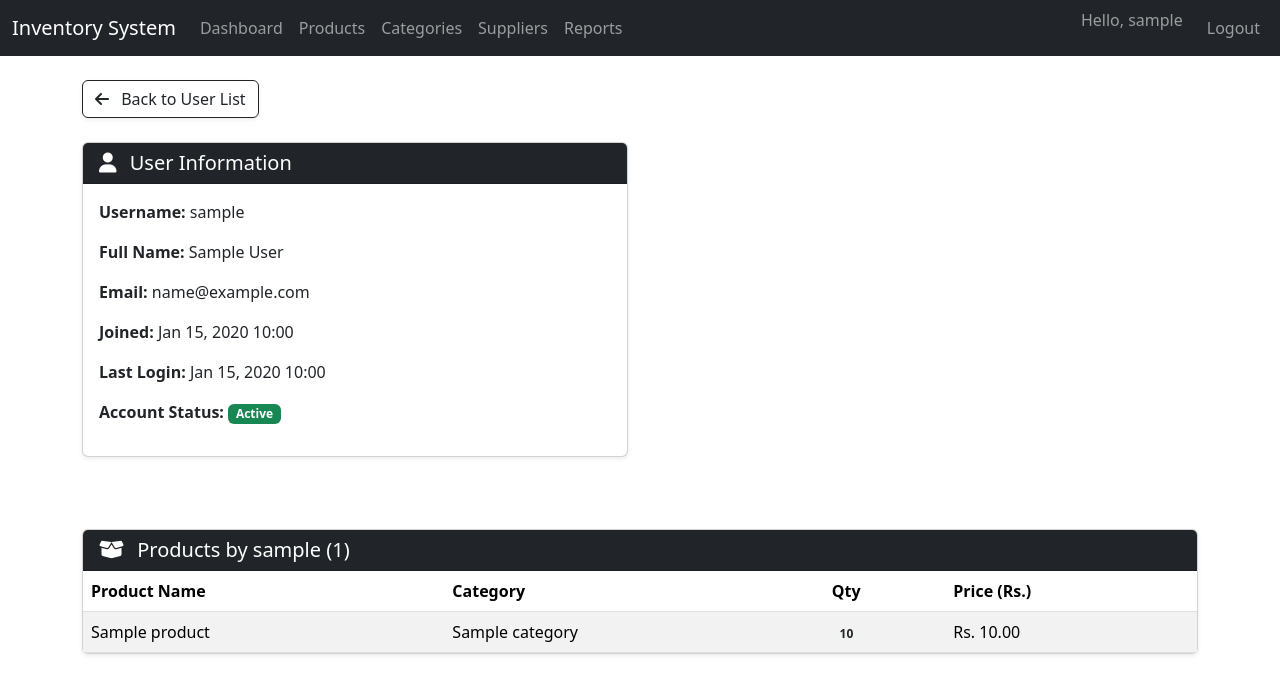
After one commit to tshering10/Inventory-Management-System, a Django app: page /admin-dashboard/1/details in a window 1280 px wide. The commit adds this page. Shown: the top 694 px of the page. Run offline with Django 5.2, Linux system fonts and the light colour scheme; a user stored in the database is signed in; tables that the repository leaves empty hold one stand-in row (values such as "Sample post").

Commit message:
modify admin dashboard

```diff
--- a/inventory_system/inventory/urls.py
+++ b/inventory_system/inventory/urls.py
@@ -1,6 +1,6 @@
 from django import urls
 from django.urls import path
-from inventory.views import HomeView, ProductListView, AdminDashboard, ProductCreateView, EditProductView, ProductDeleteView
+from inventory.views import HomeView, ProductListView, AdminDashboard, ProductCreateView, EditProductView, ProductDeleteView, UserDetails
 
 urlpatterns = [
     path('', HomeView.as_view(), name='home'),
@@ -9,4 +9,5 @@ urlpatterns = [
     path('add-product', ProductCreateView.as_view(), name="add-product"),
     path('product/<int:pk>/edit/', EditProductView.as_view(), name="edit-product"),
     path('product/<int:pk>/delete/', ProductDeleteView.as_view(), name="delete-product"),
+    path('admin-dashboard/<int:pk>/details', UserDetails.as_view(), name="user_details"),
 ]
--- a/inventory_system/inventory/views.py
+++ b/inventory_system/inventory/views.py
@@ -22,19 +22,19 @@ class AdminDashboard(LoginRequiredMixin,UserPassesTestMixin,ListView):
     def get_queryset(self):
         return User.objects.exclude(is_staff=True) # excluding the admin itself the users' list
 
-# class UserDetails(LoginRequiredMixin, UserPassesTestMixin, DeleteView):
-#     model = User
-#     template_name = "inventory/user_details.html"
-#     context_object_name = "user_profile"
+class UserDetails(LoginRequiredMixin, UserPassesTestMixin, DeleteView):
+    model = User
+    template_name = "inventory/user_details.html"
+    context_object_name = "user_profile"
 
-#     def test_func(self):
-#         return self.request.user.is_superuser or self.request.user.is_staff
+    def test_func(self):
+        return self.request.user.is_superuser or self.request.user.is_staff
 
-#     def get_context_data(self, **kwargs):
-#         context = super().get_context_data(**kwargs)
+    def get_context_data(self, **kwargs):
+        context = super().get_context_data(**kwargs)
 
-#         context['view_products'] = Product.objects.filter(owner=self.get_object())
-#         return context
+        context['products'] = Product.objects.filter(owner=self.get_object())
+        return context
 
 class ProductListView(LoginRequiredMixin, ListView):
     model = Product
@@ -53,7 +53,7 @@ class ProductListView(LoginRequiredMixin, ListView):
         # context['total_categories'] = Category.objects.count() #for all the categories in the system
 
         context['total_categories'] = user_products.values('category').distinct().count()
-        context['low_stock_count'] = user_products.filter(quantity__lte=10).count()
+        context['low_stock_count'] = user_products.filter(quantity__lt=10).count()
 
         return context
 
--- a/inventory_system/templates/inventory/base.html
+++ b/inventory_system/templates/inventory/base.html
@@ -14,10 +14,15 @@
   <body>
     <nav class="navbar navbar-expand-lg navbar-dark bg-dark">
         <div class="container-fluid">
+            {% if user.is_superuser or  user.is_staff %}
+                <a class="navbar-brand" href="{% url 'admin-dashboard' %}">
+                Inventory System
+                </a>
+            {% else %}
             <a class="navbar-brand" href="{% url 'dashboard' %}">
                 Inventory System
             </a>
-
+            {% endif %}
             <button class="navbar-toggler" type="button" data-bs-toggle="collapse" data-bs-target="#navbarNav" aria-controls="navbarNav" aria-expanded="false" aria-label="Toggle navigation">
                 <span class="navbar-toggler-icon"></span>
             </button>
--- a/inventory_system/templates/inventory/delete_product.html
+++ b/inventory_system/templates/inventory/delete_product.html
@@ -29,7 +29,7 @@
     <form method="POST">
         {% csrf_token %}
         <button type="submit" class="btn btn-danger">Yes, delete</button>
-        <a href="{% url 'product-list' %}" class="btn btn-secondary">Cancel</a>
+        <a href="{% url 'dashboard' %}" class="btn btn-secondary">Cancel</a>
     </form>
 </div>
 {% endblock content %}
--- a/inventory_system/templates/inventory/user_dashboard.html
+++ b/inventory_system/templates/inventory/user_dashboard.html
@@ -114,7 +114,7 @@
                                     <td>{{ product.category.name|default:"N/A" }}</td>
                                     <td>{{ product.brand }}</td>
                                     <td>
-                                        <span class="badge rounded-pill {% if product.quantity <= 10 %}bg-warning text-dark {% else %} text-dark{% endif %}">
+                                        <span class="badge rounded-pill {% if product.quantity < 10 %}bg-warning text-dark {% else %} text-dark{% endif %}">
                                             {{ product.quantity }}
                                         </span>
                                     </td>
--- /dev/null
+++ b/inventory_system/templates/inventory/user_details.html
@@ -0,0 +1,81 @@
+{% extends "inventory/base.html" %}
+{% load static %}
+
+{% block title %}User Profile: {{ user_profile.username }}{% endblock %}
+
+{% block content %}
+<div class="container mt-4">
+    <div class="d-flex justify-content-between align-items-center mb-4">
+        <a href="{% url 'admin-dashboard' %}" class="btn btn-outline-dark shadow-sm">
+            <i class="fas fa-arrow-left me-2"></i> Back to User List
+        </a>
+    </div>
+
+    <div class="row">
+        {# User Details Card - Simplified #}
+        <div class="col-md-6 mb-4">
+            <div class="card shadow-sm h-100">
+                <div class="card-header bg-dark text-white">
+                    <h5 class="mb-0"><i class="fas fa-user me-2"></i> User Information</h5>
+                </div>
+                <div class="card-body">
+                    <p><strong>Username:</strong> {{ user_profile.username }}</p>
+                    <p><strong>Full Name:</strong> {{ user_profile.first_name }} {{ user_profile.last_name}}</p>
+                    <p><strong>Email:</strong> {{ user_profile.email|default:"N/A" }}</p>
+                    <p><strong>Joined:</strong> {{ user_profile.date_joined|date:"M d, Y H:i" }}</p>
+                    <p><strong>Last Login:</strong> {{ user_profile.last_login|date:"M d, Y H:i"}}</p>
+                    <p><strong>Account Status:</strong>
+                        {% if user_profile.is_active %}
+                            <span class="badge bg-success">Active</span>
+                        {% else %}
+                            <span class="badge bg-danger">Inactive</span>
+                        {% endif %}
+                    </p>
+                </div>
+            </div>
+        </div>
+
+
+    </div>
+
+    {# Products by User #}
+    <div class="card shadow-sm mt-5">
+        <div class="card-header bg-dark text-white">
+            <h5 class="mb-0"><i class="fas fa-box-open me-2"></i> Products by {{ user_profile.username }} ({{products.count|default:"0" }})</h5>
+        </div>
+        <div class="card-body p-0">
+            {% if products %}
+            <div class="table-responsive">
+                <table class="table table-striped table-hover mb-0">
+                    <thead>
+                        <tr>
+                            <th>Product Name</th>
+                            <th>Category</th>
+                            <th>Qty</th>
+                            <th>Price (Rs.)</th>
+
+                        </tr>
+                    </thead>
+                    <tbody>
+                        {% for product in products %}
+                        <tr>
+                            <td>{{ product.name }}</td>
+                            <td>{{ product.category.name|default:"N/A" }}</td>
+                            <td>
+                                <span class="badge rounded-pill {% if product.quantity < 10 %}bg-warning text-dark{% else %}text-dark{% endif %}">
+                                    {{ product.quantity }}
+                                </span>
+                            </td>
+                            <td>Rs. {{ product.price|floatformat:2 }}</td>
+                        </tr>
+                        {% endfor %}
+                    </tbody>
+                </table>
+            </div>
+            {% else %}
+            <p class="alert alert-info text-center m-3">No products found for this user.</p>
+            {% endif %}
+        </div>
+    </div>
+</div>
+{% endblock content %}
```
Also changed, not shown: inventory_system/templates/inventory/admin_dashboard.html (+3 -7 lines).
